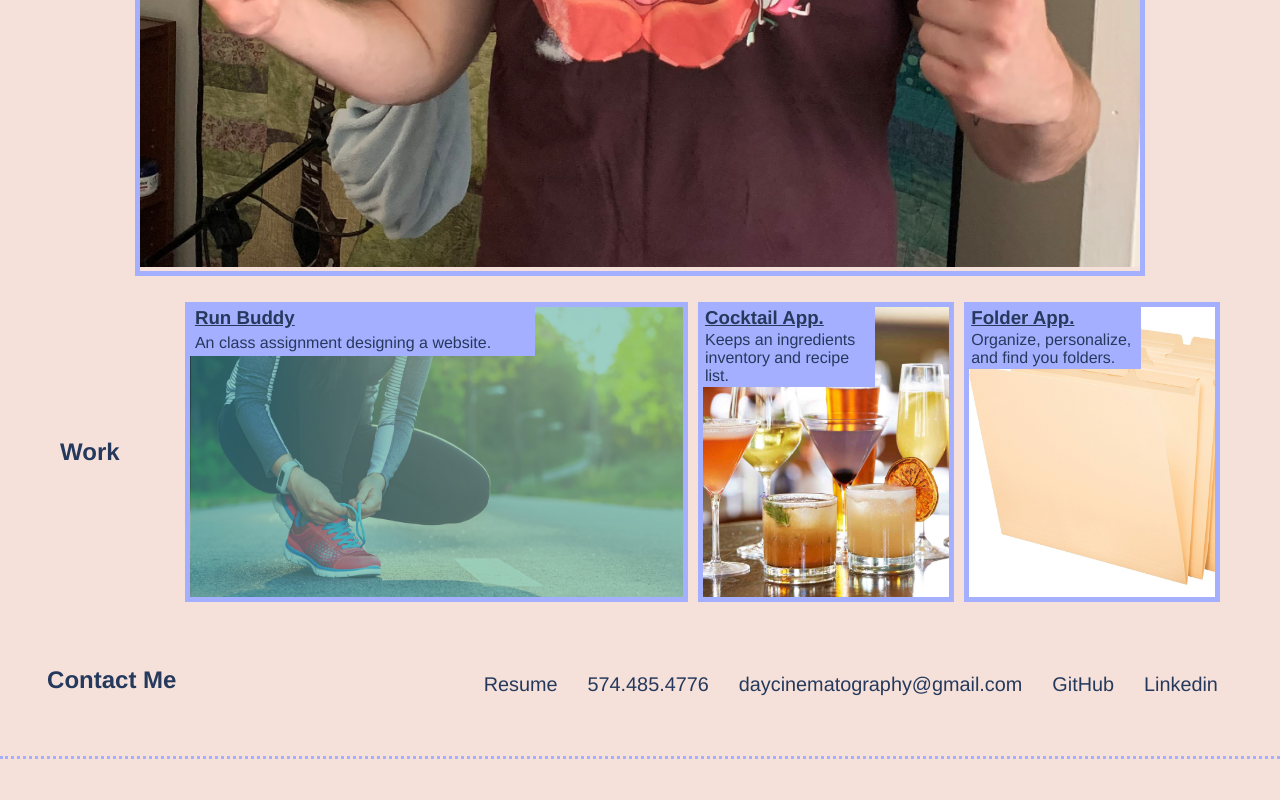
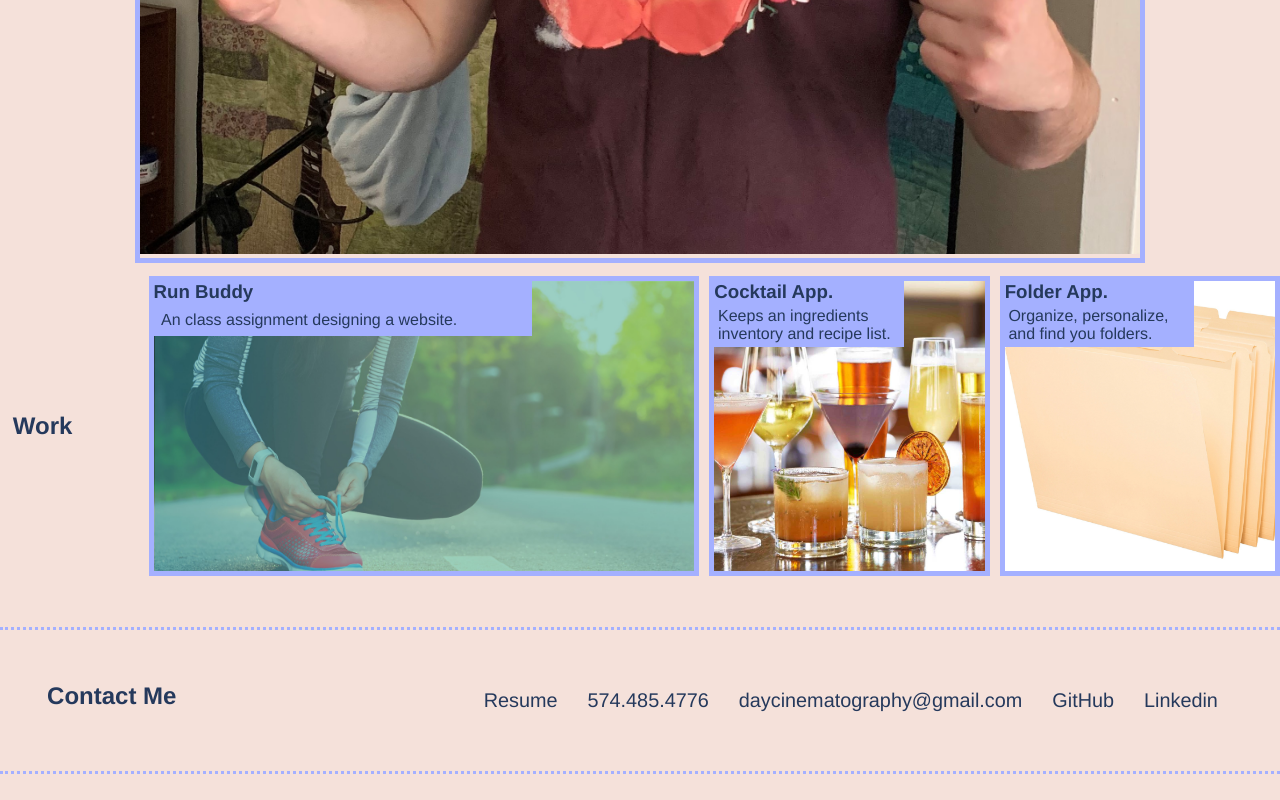
Before and after one commit to Caleeeb/Module2-Portfolio, a plain HTML site: page index.html in a window 1280 px wide. Shown: the part 1270-2070 px from the top of the page. Drawn offline with Linux system fonts and the light colour scheme.

Commit message:
fix run-buddy image link

```diff
--- a/assets/css/style.css
+++ b/assets/css/style.css
@@ -1,3 +1,4 @@
+/* establish the color scheme of the website. */
 :root {
     --primary-color: #25395C;
     --secondary-color: #fac4b2;
@@ -6,28 +7,27 @@
     --bg-color: #f5e1da;
 }
 
+/* set a base for the structure */
 * {
     margin: 0;
     padding: 0;
     box-sizing: border-box;
 }
 
+/* more set up, text and backup coloring */
 body {
     color: var(--primary-color);
     background-color: var(--bg-color);
     font-family:'Franklin Gothic Medium', 'Arial Narrow', Arial, sans-serif, Courier, monospace, 'Gill Sans MT', Calibri, 'Trebuchet MS', sans-serif, Helvetica, sans-serif;
 }
 
+/* establish global h1, h2, h3 font styling */
 h1 {
     font-size: xx-large;
 }
 
 h2 {
     font-size: x-large;
-}
-
-h3 {
-    text-decoration: underline;
 }
 
 p {
@@ -74,6 +74,7 @@ header nav ul li a {
     font-size: 1.55vw;
 }
 
+/* hover function, only shows when the curser is over the nav list elements */
 header nav ul li a:hover {
     background: var(--primary-color);
     color: var(--secondary-color);
@@ -82,7 +83,7 @@ header nav ul li a:hover {
 }
 
 section {
-    padding: 1% 60px;
+    padding: 1% 0px;
 }
 
 /* HERO STYLING */
@@ -132,12 +133,14 @@ section {
 
 .self-img img {
     width: 100%;
+    height: 100%;
     max-width: 1000px;
 }
 
 /* WORK STYLING */
 
 .work-container {
+    margin-bottom: 3%;
     display: flex;
     flex-wrap: row wrap;
     justify-content: center;
@@ -147,6 +150,7 @@ section {
 
 .work-title{
     flex: 1 1 10%;
+    margin-left: 1%;
 }
 
 .jobs-container {
@@ -157,7 +161,7 @@ section {
     gap: 10px;
 }
 
-.jobs-container div{
+.projects{
     background-color: var(--bg-color);
     border: 5px solid var(--tertiary-color);
     max-width: 100%;
@@ -165,20 +169,24 @@ section {
     height: auto;
 }
 
-.jobs-container h3, .jobs-container p{
+.work-caption {
     background-color: var(--tertiary-color);
     width: 70%;
     max-height: 30%;
-    margin-top: -1%;
-    padding: 1%;
+    text-decoration: none;
 }
 
 .run-buddy {
     flex: 2;
+}
+
+.run-buddy-anchor {
+    display: block;
     background-image: url("../images/run-buddy.jpg");
     background-size: cover;
+    text-decoration: none;
+    color: var(--primary-color);
 }
-
 .cocktail-app {
     flex: 1;
     background-image: url("../images/drink-app.jpg");
@@ -198,6 +206,7 @@ section {
     width: 100%;
     padding: 40px 35px;
     border-bottom: dotted var(--tertiary-color);
+    border-top: dotted var(--tertiary-color);
     margin-bottom: 2%;
 }
 
@@ -218,7 +227,7 @@ section {
 
 .contact nav ul {
     display: flex;
-    flex-wrap: wrap;
+    flex-flow: wrap;
     justify-content: space-between;
     align-items: flex-end;
     list-style: none;
@@ -236,12 +245,9 @@ section {
     text-shadow: none;
 }
 
-/* MEDIA QUERY FOR SMALLER DESKTOP SCREENS AND SMALLER */
-@media screen and (max-width: 980px) {
 
-}
-
-/* MEDIA QUERY FOR 768PX OR LESS */
+/* MEDIA QUERY FOR 768PX OR LESS
+   I kept it simple and only used one for respacing. */
 
 @media screen and (max-width: 768px) {
 
@@ -260,6 +266,8 @@ section {
         align-items: center;
     }
     .contact h2 {
+        border-right: none;
+        padding: 1%;
         border-bottom: dotted var(--tertiary-color);
     }
     .contact nav ul {
--- a/index.html
+++ b/index.html
@@ -1,6 +1,7 @@
 <!DOCTYPE html>
 <html lang="en">
-  <link rel="stylesheet" href="./assets/css/style.css"/>
+<link rel="stylesheet" href="./assets/css/style.css" />
+
 <head>
   <meta charset="UTF-8" />
   <meta name="viewport" content="width=device-width, intial-scale=1.0" />
@@ -16,17 +17,17 @@
     <nav id="nav-bar">
       <ul>
         <li>
-                <a class= "nav-link" href="#about-me">About Me</a>
+          <a class="nav-link" href="#about-me">About Me</a>
         </li>
         <li>
-                <a class= "nav-link" href="#work">Work</a>
+          <a class="nav-link" href="#work">Work</a>
         </li>
         <li>
-                <a class= "nav-link" href="#contact-me">Contact Me</a>
+          <a class="nav-link" href="#contact-me">Contact Me</a>
         </li>
         <li>
           <!-- I want to link this to a PDF of my resume (yes, i need to update my resume). -->
-                <a href="./assets/Resume 2021.pdf">Resume</a>
+          <a href="./assets/Resume 2021.pdf" target="_blank">Resume</a>
         </li>
       </ul>
     </nav>
@@ -39,7 +40,7 @@
   </section>
 
   <!-- About Me. This is a section with a quick about me. I want to have a side bar title and a main content text box.-->
-      <section id="about-me" class="self">
+  <div id="about-me" class="self">
     <div class="self-title">
       <h2>
         About Me
@@ -47,8 +48,10 @@
     </div>
     <div class="self-description">
       <p>
-            My name is Caleb. I am a Web Developer. In 2022 I decided to flip careers paths from video editing to programming after I fell in love with the logic of coding.
-            I enrolled in a full stack web development program through Butler University which caught me up in the world of programming.
+        My name is Caleb. I am a Web Developer. In 2022 I decided to flip careers paths from video editing to
+        programming after I fell in love with the logic of coding.
+        I enrolled in a full stack web development program through Butler University which caught me up in the world of
+        programming.
         I'm excited to see where this new world will take me, and can wait to keep learning.
       </p>
     </div>
@@ -56,7 +59,7 @@
     <div class="self-img">
       <img src="./assets/images/CalebDay1.jpg" alt="Caleb Day giving a classic double thumbs up.">
     </div>
-      </section>
+  </div>
 
   <!-- Work -->
   <!-- this container is really only here to separate/flex out the "Work title from the jobs container."-->
@@ -68,7 +71,8 @@
     </div>
     <!-- a separate container to flex the different work I've made. This will make it easy to add more in later. -->
     <div class="jobs-container">
-        <div class="run-buddy">
+      <a class="run-buddy projects run-buddy-anchor" href="https://caleeeb.github.io/run-buddy/">
+        <div class="work-caption">
           <h3>
             Run Buddy
           </h3>
@@ -76,21 +80,26 @@
             An class assignment designing a website.
           </p>
         </div>
+      </a>
       <!-- This is not yet made, just a placeholder for this idea that I want to work on.-->
-        <div class="cocktail-app">
+      <div class="cocktail-app projects">
+        <div class="work-caption">
           <h3>
             Cocktail App.
           </h3>
           <p>Keeps an ingredients inventory and recipe list.</p>
         </div>
+      </div>
       <!-- This is honestly not that good of an idea, just wanted a placeholder for future project.-->
-        <div class="folder-app">
+      <div class="folder-app projects">
+        <div class="work-caption">
           <h3>
             Folder App.
           </h3>
           <p>
             Organize, personalize, and find you folders.
           </p>
+        </div>
       </div>
     </div>
   </section>
@@ -103,7 +112,7 @@
       <ul>
         <li>
           <!-- Yes, I need to update my resume. -->
-             <a href="./assets/Resume 2021.pdf">Resume</a>
+          <a href="./assets/Resume 2021.pdf" target="_blank">Resume</a>
         </li>
         <li>
           <a>574.485.4776</a>
@@ -123,4 +132,5 @@
     </nav>
   </section>
 </body>
+
 </html>
```
Lines whose indentation alone changed are shown as unchanged.
